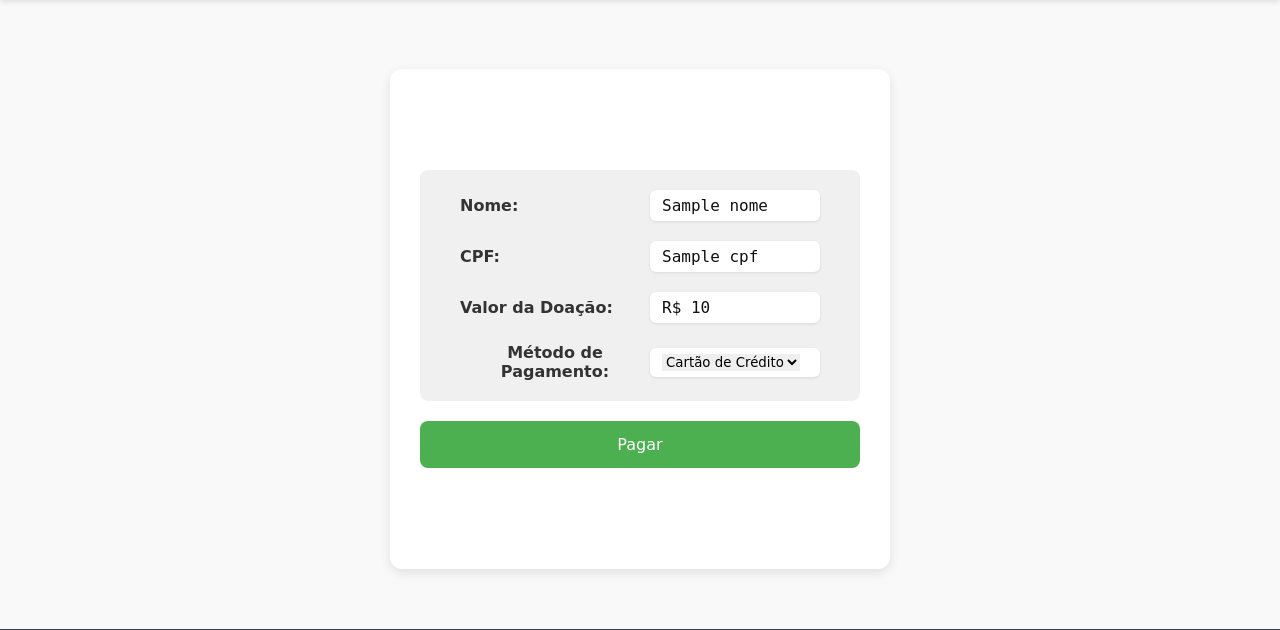
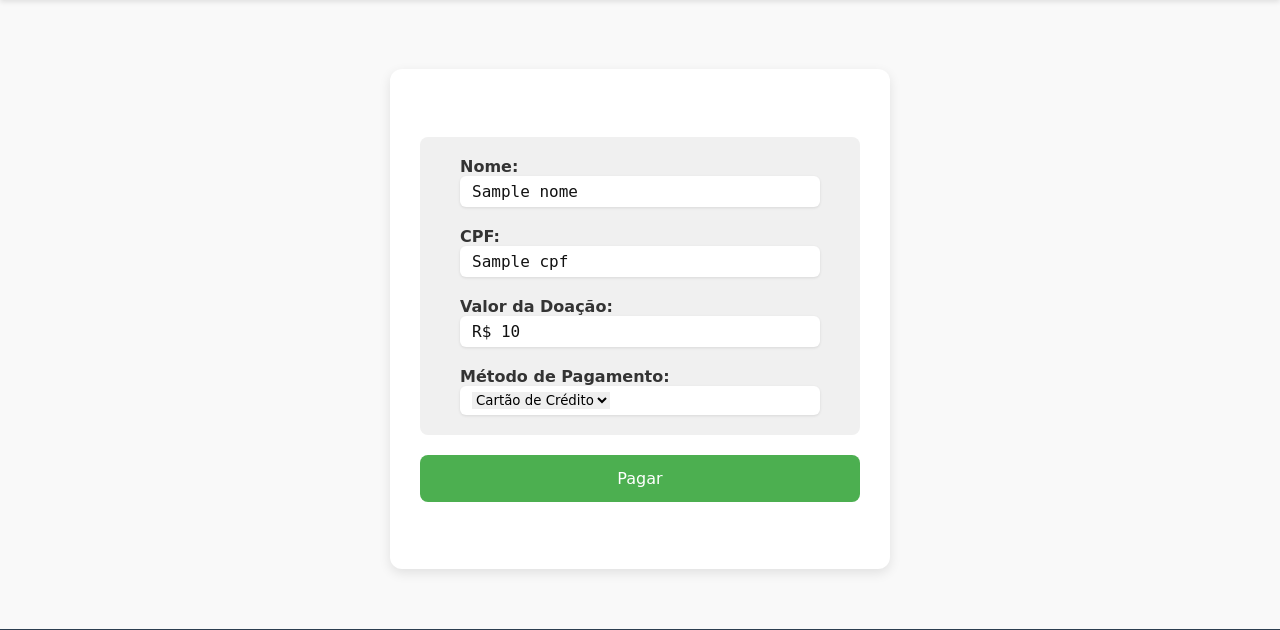
Before and after one commit to CaioSIlvaLopes/semprecrianca-doa-o, a Django app: template donate/templates/pagamento.html in a window 1280 px wide. Shown: the part 91-721 px from the top of the page. Run offline with Django 5.2, Linux system fonts and the light colour scheme; the template is opened without the code that fills it: most values are stand-ins (such as "Sample title", 1, 10 or a date in 2020); some libraries are stand-ins or nearby versions.

Commit message:
Update pagamento.html

```diff
--- a/donate/templates/pagamento.html
+++ b/donate/templates/pagamento.html
@@ -111,12 +111,6 @@
             padding-right: 40px;
             min-height: 200px;
             justify-content: space-evenly;
-        }
-
-        .info-item {
-            display: flex;
-            justify-content: space-between;
-            align-items: center;
         }
 
         .label {
```
